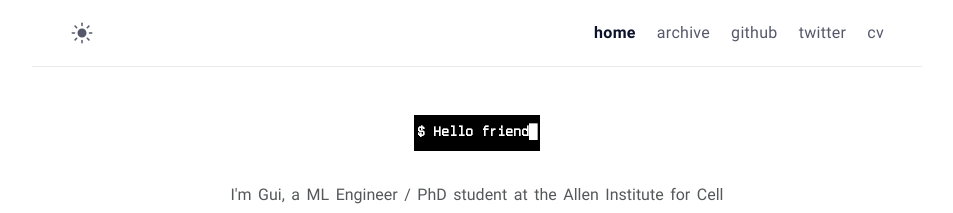
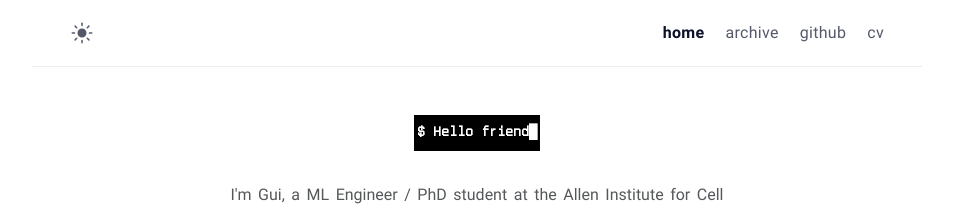
Before and after one commit to colobas/colobas.github.io, a Jekyll site: the page built from index.md, in a window 1280 px wide. Shown: the top 213 px of the page, without its empty margins (163-1116 px from the left). Built offline with Jekyll 4.4.1, drawn with Linux system fonts in a browser that asks for light colours.

Commit message:
remove twitter

```diff
--- a/_data/menus.yml
+++ b/_data/menus.yml
@@ -14,10 +14,6 @@
   url: https://github.com/colobas
   external: true
 
-- title: twitter
-  url: https://twitter.com/colobas_
-  external: true
-
 - title: cv
   url: /cv.pdf
   external: false
```
